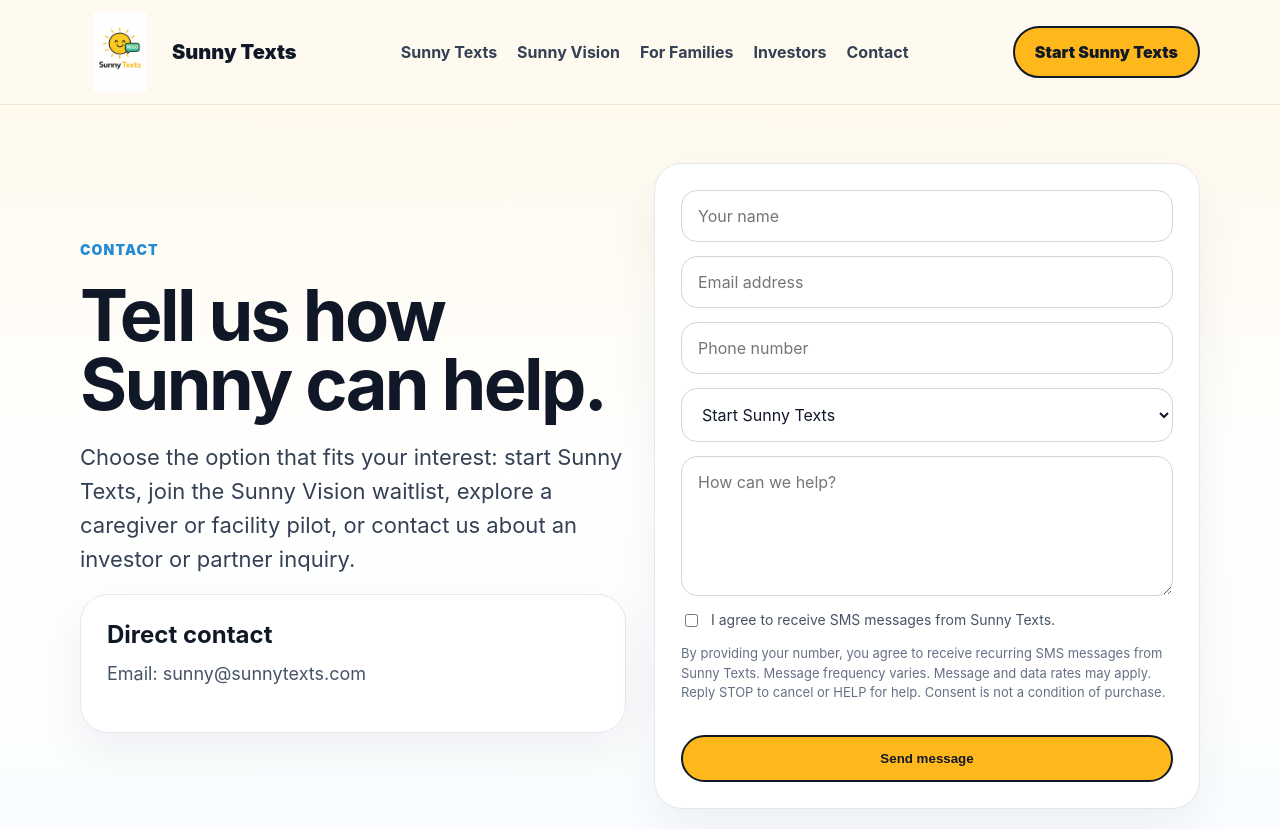
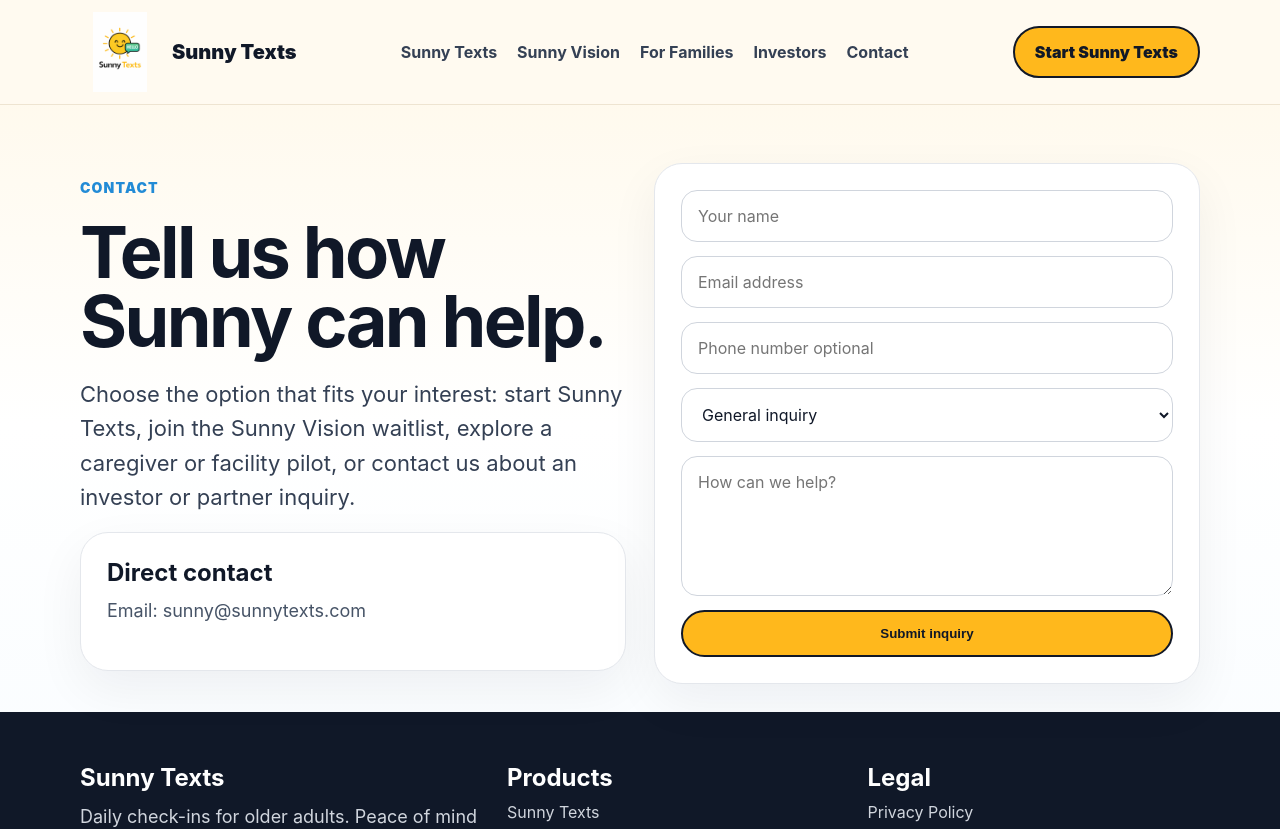
Before and after one commit to vousdoochile/sunny-site, a Next.js app: page /contact in a window 1280 px wide. Shown: the top 829 px of the page. Built offline with nearby package versions, Linux system fonts and the light colour scheme.

Commit message:
Refine contact form and homepage trust sections

```diff
--- a/components/ContactForm.jsx
+++ b/components/ContactForm.jsx
@@ -1,24 +1,52 @@
-import SmsDisclosure from './SmsDisclosure';
-
 export default function ContactForm() {
   return (
-    <form className="form" action="mailto:sunny@sunnytexts.com" method="post" encType="text/plain">
+    <form
+      className="form"
+      action="https://formsubmit.co/sunny@sunnytexts.com"
+      method="POST"
+    >
+      <input type="hidden" name="_captcha" value="false" />
+      <input
+        type="hidden"
+        name="_subject"
+        value="Sunny Contact Form Submission"
+      />
+
       <input className="input" name="name" placeholder="Your name" required />
-      <input className="input" name="email" placeholder="Email address" type="email" required />
-      <input className="input" name="phone" placeholder="Phone number" />
-      <select className="select" name="interest" defaultValue="Start Sunny Texts">
-        <option>Start Sunny Texts</option>
+
+      <input
+        className="input"
+        name="email"
+        placeholder="Email address"
+        type="email"
+        required
+      />
+
+      <input
+        className="input"
+        name="phone"
+        placeholder="Phone number optional"
+        type="tel"
+      />
+
+      <select className="select" name="interest" defaultValue="General inquiry">
+        <option>General inquiry</option>
+        <option>Sunny Texts question</option>
         <option>Join Sunny Vision waitlist</option>
         <option>Caregiver or facility pilot</option>
         <option>Investor or partner inquiry</option>
       </select>
-      <textarea name="message" placeholder="How can we help?" />
-      <label className="check">
-        <input type="checkbox" required />
-        <span>I agree to receive SMS messages from Sunny Texts.</span>
-      </label>
-      <SmsDisclosure />
-      <button className="btn btn-primary" type="submit">Send message</button>
+
+      <textarea
+        className="input"
+        name="message"
+        placeholder="How can we help?"
+        required
+      />
+
+      <button className="btn btn-primary" type="submit">
+        Submit inquiry
+      </button>
     </form>
   );
 }
```
